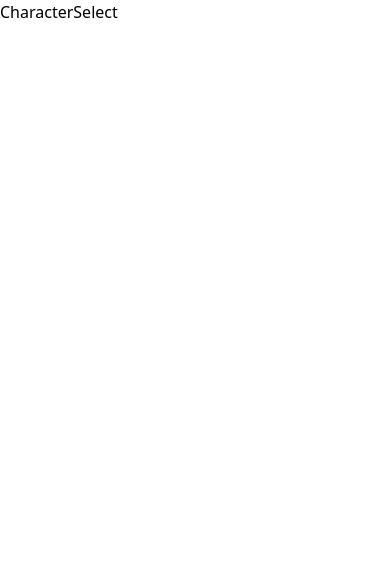
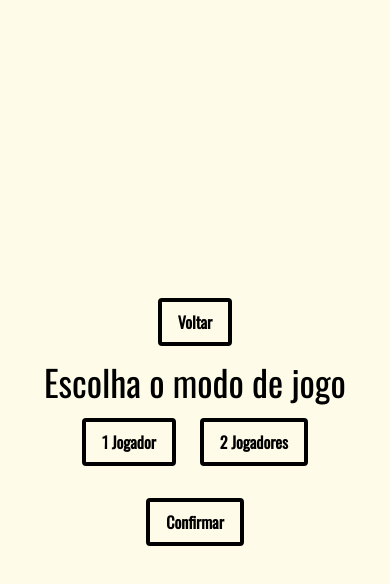
Before and after one commit to ViniciusEduardoDias/jogo-da-velha, a React (Create React App) app: page /select in a window 390 px wide. Shown: the top 584 px of the page. Built offline with nearby package versions, Linux system fonts and the light colour scheme; a web font is replaced by a local one.

Commit message:
feat: Adiciona Container componente; style: adiciona responsividade na Home e CharacterSelect

```diff
--- a/src/components/Button.tsx
+++ b/src/components/Button.tsx
@@ -8,7 +8,7 @@ type PropsButton = ButtonHTMLAttributes<HTMLButtonElement> & {
 const Button = ({ text, className, children, ...rest }: PropsButton) => {
   return (
     <button
-      className={`flex justify-center font-bold font-oswald px-4 py-2 rounded border-4 items-center ${className}`}
+      className={`flex justify-center font-bold font-oswald px-4 py-2 rounded border-4 border-black items-center hover:bg-yellow-400 ${className}`}
       {...rest}
     >
       {text}
--- /dev/null
+++ b/src/components/Container.tsx
@@ -0,0 +1,14 @@
+import { ReactNode } from "react";
+
+type PropsContainer = {
+  children: ReactNode;
+};
+const Container = ({ children }: PropsContainer) => {
+  return (
+    <div className="min-h-screen p-4 w-screen bg-yellow-50 flex flex-col items-center justify-center">
+      {children}
+    </div>
+  );
+};
+
+export default Container;
--- a/src/components/Modal.tsx
+++ b/src/components/Modal.tsx
@@ -15,7 +15,7 @@ const Modal: React.FC<PropsModal> = ({
   if (!isOpen) return null;
 
   return (
-    <div className="fixed inset-0 bg-black bg-opacity-50 flex items-center justify-center z-50">
+    <div className="fixed p-6 md:p-0 inset-0 bg-black bg-opacity-50 flex items-center justify-center z-50">
       <div className="bg-yellow-200 rounded-lg p-6 max-w-md w-full relative">
         <h2 className="text-2xl font-bold mb-4">{titleInfo}</h2>
         <p className="text-base mb-6">{content}</p>
--- a/src/pages/CharacterSelect.tsx
+++ b/src/pages/CharacterSelect.tsx
@@ -1,7 +1,166 @@
-//tela de seleção
+import { useState } from "react";
+import { useNavigate } from "react-router-dom";
+import Button from "../components/Button";
+import Container from "../components/Container";
 
-const CharacterSelect = () => {
-  return <h1>CharacterSelect</h1>;
-};
+function CharacterSelect() {
+  const [gameMode, setGameMode] = useState<"1P" | "2P" | null>(null);
+  const [player1Character, setPlayer1Character] = useState<"X" | "O" | null>(
+    null
+  );
+  const [player2Character, setPlayer2Character] = useState<"X" | "O" | null>(
+    null
+  );
+  const [selectedCharacter, setSelectedCharacter] = useState<"X" | "O" | null>(
+    null
+  );
+  const navigate = useNavigate();
+
+  const handleConfirm = () => {
+    if (!gameMode) {
+      alert("Escolha o modo de jogo!");
+      return;
+    }
+
+    if (gameMode === "1P" && !selectedCharacter) {
+      alert("Escolha seu personagem!");
+      return;
+    }
+
+    if (gameMode === "2P") {
+      if (!player1Character || !player2Character) {
+        alert("Escolha os personagens dos dois jogadores!");
+        return;
+      }
+      if (player1Character === player2Character) {
+        alert("Os jogadores não podem escolher o mesmo personagem!");
+        return;
+      }
+    }
+
+    // salvar no localStorage
+    localStorage.setItem("gameMode", gameMode);
+    if (gameMode === "1P") {
+      localStorage.setItem("playerCharacter", selectedCharacter!);
+    }
+    if (gameMode === "2P") {
+      localStorage.setItem("player1Character", player1Character!);
+      localStorage.setItem("player2Character", player2Character!);
+    }
+
+    navigate("/gameboard");
+  };
+
+  return (
+    <Container>
+      <div className="flex w-full flex-col items-center md:flex-row gap-4 justify-center mb-4">
+        <Button
+          className="md:absolute left-5 md:left-20 hover:bg-yellow-400"
+          onClick={() => {
+            navigate("/");
+          }}
+        >
+          Voltar
+        </Button>
+        <h1 className="text-4xl font-oswald">Escolha o modo de jogo</h1>
+      </div>
+      <div className="flex gap-6 mb-4">
+        <Button
+          onClick={() => setGameMode("1P")}
+          text="1 Jogador"
+          className={`border-black hover:bg-yellow-400 ${
+            gameMode === "1P"
+              ? "bg-yellow-400 border-black hover:bg-none hover:border-black hover:text-black"
+              : ""
+          }`}
+        />
+        <Button
+          onClick={() => setGameMode("2P")}
+          text="2 Jogadores"
+          className={`border-black hover:bg-yellow-400 ${
+            gameMode === "2P"
+              ? "bg-yellow-400 border-black hover:bg-none hover:border-black hover:text-black"
+              : ""
+          }`}
+        />
+      </div>
+
+      {/* 1 jogador - escolha personagem */}
+      {gameMode === "1P" && (
+        <div className="flex flex-col items-center gap-4 mt-4">
+          <h2 className="text-2xl font-oswald">Escolha seu personagem</h2>
+          <div className="flex gap-8">
+            {["X", "O"].map((char) => (
+              <button
+                key={char}
+                onClick={() => setSelectedCharacter(char as "X" | "O")}
+                className={`border-4 border-black rounded w-28 h-28 flex items-center justify-center ${
+                  selectedCharacter === char ? "bg-yellow-400" : ""
+                }`}
+              >
+                <img src={`/${char}.svg`} alt={char} className="w-20 h-20" />
+              </button>
+            ))}
+          </div>
+        </div>
+      )}
+
+      {/* 2 jogadores - escolha personagens */}
+      {gameMode === "2P" && (
+        <div className="flex flex-col items-center gap-4">
+          <h2 className="text-2xl font-oswald">Escolha das figuras</h2>
+          <div className="flex flex-col md:flex-row gap-8 mt-2">
+            <div className="flex flex-col items-center gap-4">
+              <h2 className="text-2xl font-oswald">Jogador 1</h2>
+              <div className="flex gap-8 p-6 border-4 border-black rounded-lg">
+                {["X", "O"].map((char) => (
+                  <button
+                    key={char}
+                    onClick={() => setPlayer1Character(char as "X" | "O")}
+                    className={`border-4 border-black rounded w-28 h-28 flex items-center justify-center hover:bg-yellow-400 ${
+                      player1Character === char ? "bg-yellow-400" : ""
+                    }`}
+                  >
+                    <img
+                      src={`/${char}.svg`}
+                      alt={char}
+                      className="w-20 h-20"
+                    />
+                  </button>
+                ))}
+              </div>
+            </div>
+            <div className="flex flex-col items-center gap-4">
+              <h2 className="text-2xl font-oswald">Jogador 2</h2>
+              <div className="flex gap-8 p-6 border-4 border-black rounded-lg">
+                {["X", "O"].map((char) => (
+                  <button
+                    key={char}
+                    onClick={() => setPlayer2Character(char as "X" | "O")}
+                    className={`border-4 border-black rounded w-28 h-28 flex items-center justify-center hover:bg-yellow-400 ${
+                      player2Character === char ? "bg-yellow-400" : ""
+                    }`}
+                  >
+                    <img
+                      src={`/${char}.svg`}
+                      alt={char}
+                      className="w-20 h-20"
+                    />
+                  </button>
+                ))}
+              </div>
+            </div>
+          </div>
+        </div>
+      )}
+
+      <Button
+        onClick={handleConfirm}
+        text="Confirmar"
+        className="border-black hover:bg-yellow-400 mt-4"
+      />
+    </Container>
+  );
+}
 
 export default CharacterSelect;
--- a/src/pages/Home.tsx
+++ b/src/pages/Home.tsx
@@ -1,5 +1,6 @@
 import { useNavigate } from "react-router-dom";
 import Button from "../components/Button";
+import Container from "../components/Container";
 import React, { useState } from "react";
 import Modal from "../components/Modal";
 
@@ -9,27 +10,22 @@ function Home() {
   const [isAboutOpen, setIsAboutOpen] = useState<boolean>(false);
 
   return (
-    <div className="h-screen w-screen bg-yellow-50 flex flex-col items-center justify-center">
-      <div className="flex flex-col p-8 bg-white rounded border-4 border-black items-center gap-6 justify-center">
+    <Container>
+      <div className="flex flex-col p-8 text-center bg-white rounded border-4 border-black items-center gap-6 justify-center">
         <div></div>
         <h1 className="text-3xl font-oswald"> Olá, bem-vindo! </h1>
         <h2 className="text-7xl text-red-700 font-bold mb-4 font-cal">
           Jogo da Velha
         </h2>
-        <h3 className="text-xl font-semibold font font-oswald text-blue-700">
+        <h3 className="text-xl text-pretty font-semibold font font-oswald text-blue-700">
           Escolha seus personagens e divirta-se!
         </h3>
         <div className="flex gap-4">
           <Button
             onClick={() => setIsAboutOpen(true)}
-            className="border-black hover:text-yellow-500 hover:border-yellow-500"
             text="Sobre o jogo"
           ></Button>
-          <Button
-            onClick={() => setIsRulesOpen(true)}
-            className="border-black hover:text-yellow-500 hover:border-yellow-500"
-            text="Regras"
-          ></Button>
+          <Button onClick={() => setIsRulesOpen(true)} text="Regras"></Button>
         </div>
         <Modal
           isOpen={isAboutOpen}
@@ -46,13 +42,9 @@ function Home() {
           titleInfo="Regras"
           content="Cada jogador escolhe seu símbolo (X ou O) e deve tentar formar uma linha com três marcas em coluna, linha ou diagonal!"
         />
-        <Button
-          onClick={() => navigate("/select")}
-          className="border-black hover:text-yellow-500 hover:border-yellow-500"
-          text="Começar"
-        ></Button>
+        <Button onClick={() => navigate("/select")} text="Começar"></Button>
       </div>
-    </div>
+    </Container>
   );
 }
 
```
